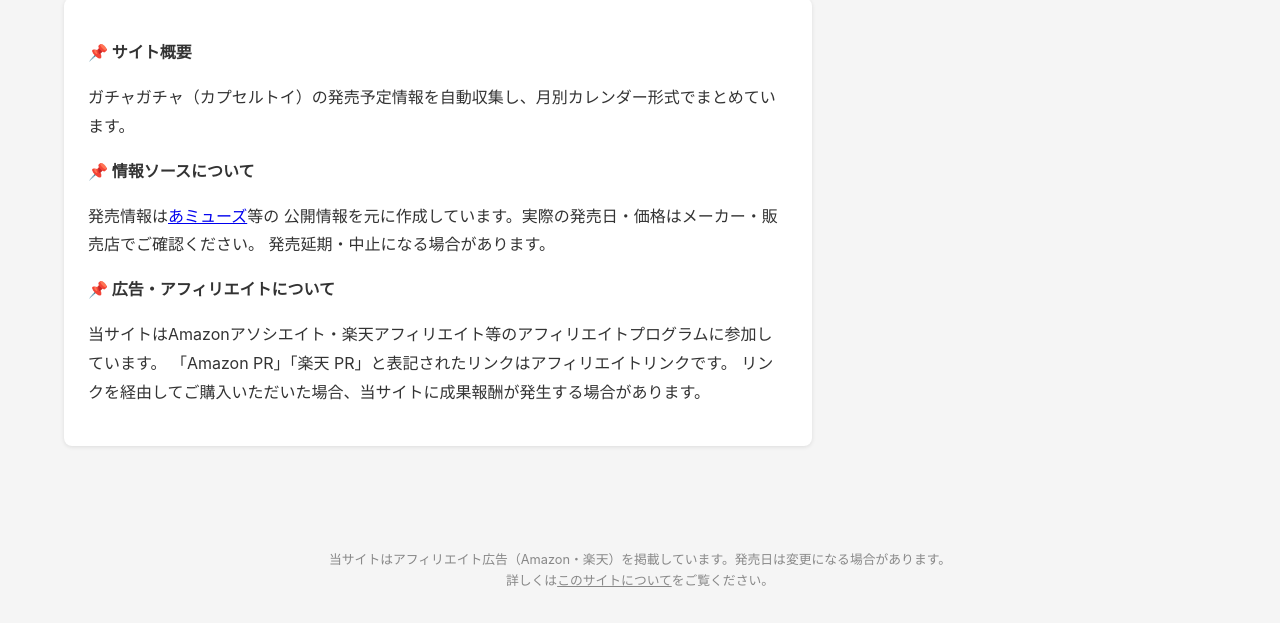
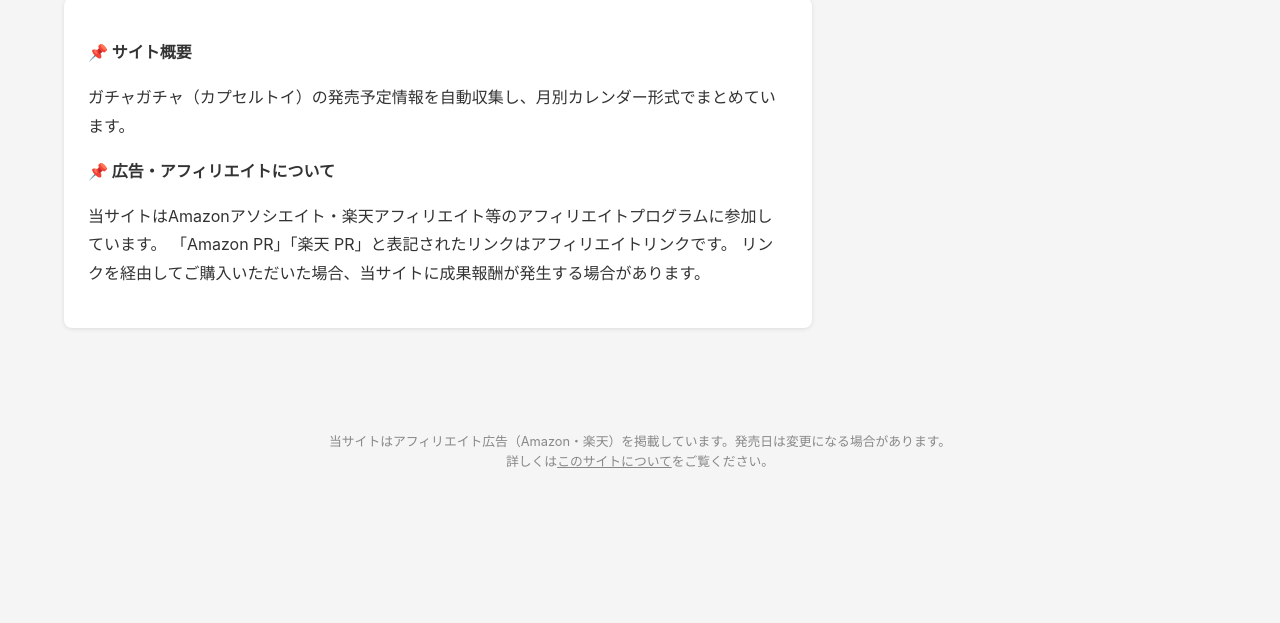
Before and after one commit to xxvicexx-cyber/gacha-calendar, an Astro site in the folder site/: page /about in a window 1280 px wide. Shown: the part 199-822 px from the top of the page. After the commit the page ends 800 px from the top, so only its background shows below. Built offline with nearby package versions, Linux system fonts and the light colour scheme; Astro itself is replaced by a stand-in of ours.

Commit message:
fix: aboutページから情報ソース節（あミューズ外部リンク）を削除

```diff
--- a/site/src/pages/about.astro
+++ b/site/src/pages/about.astro
@@ -7,13 +7,6 @@ import Layout from '../layouts/Layout.astro';
     <h3 style="font-size: 1rem; margin-bottom: 0.5rem;">📌 サイト概要</h3>
     <p style="margin-bottom: 1rem;">ガチャガチャ（カプセルトイ）の発売予定情報を自動収集し、月別カレンダー形式でまとめています。</p>
 
-    <h3 style="font-size: 1rem; margin-bottom: 0.5rem;">📌 情報ソースについて</h3>
-    <p style="margin-bottom: 1rem;">
-      発売情報は<a href="https://www.a-muzu.com/" target="_blank" rel="noopener">あミューズ</a>等の
-      公開情報を元に作成しています。実際の発売日・価格はメーカー・販売店でご確認ください。
-      発売延期・中止になる場合があります。
-    </p>
-
     <h3 style="font-size: 1rem; margin-bottom: 0.5rem;">📌 広告・アフィリエイトについて</h3>
     <p>
       当サイトはAmazonアソシエイト・楽天アフィリエイト等のアフィリエイトプログラムに参加しています。
```
